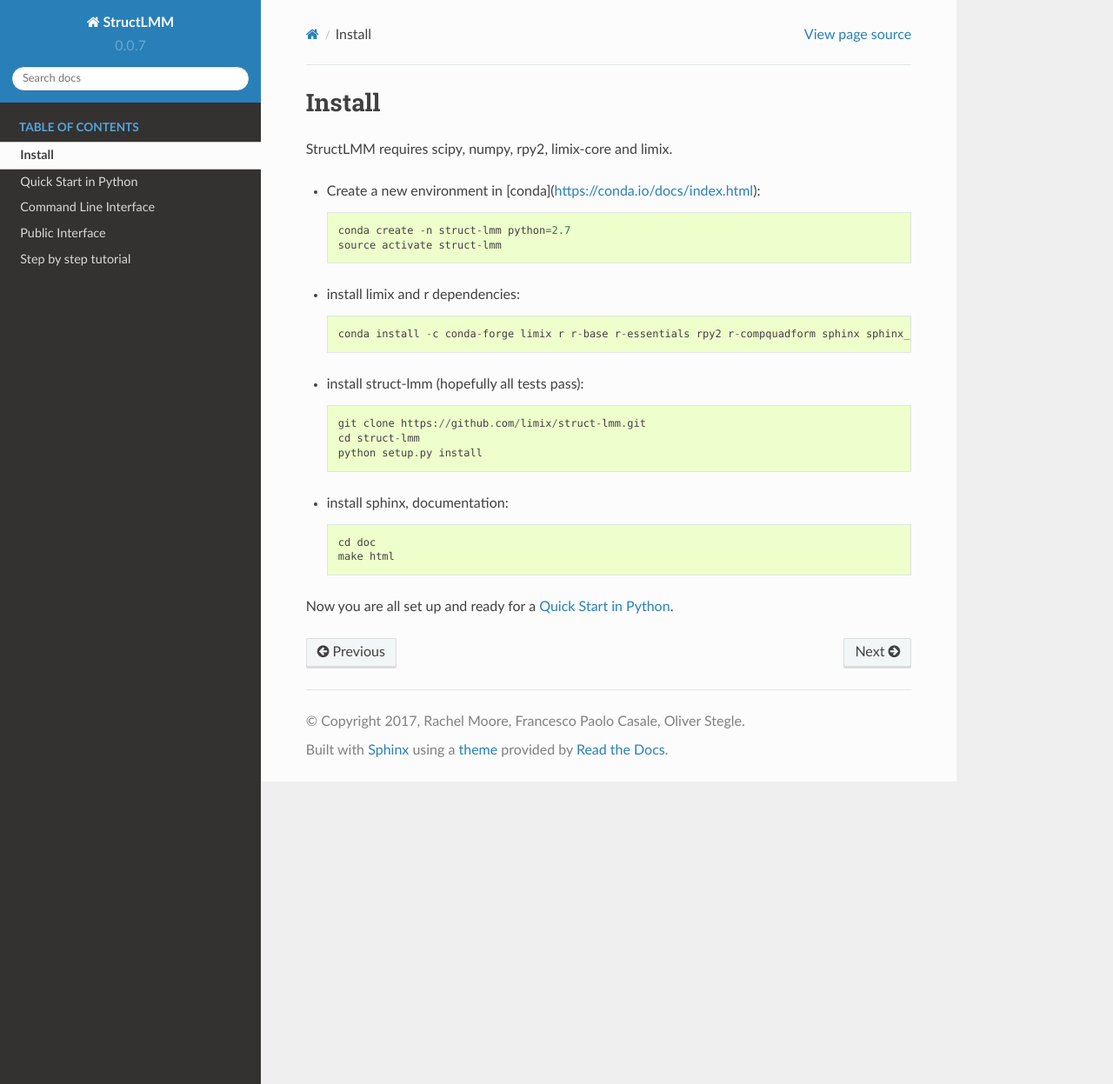
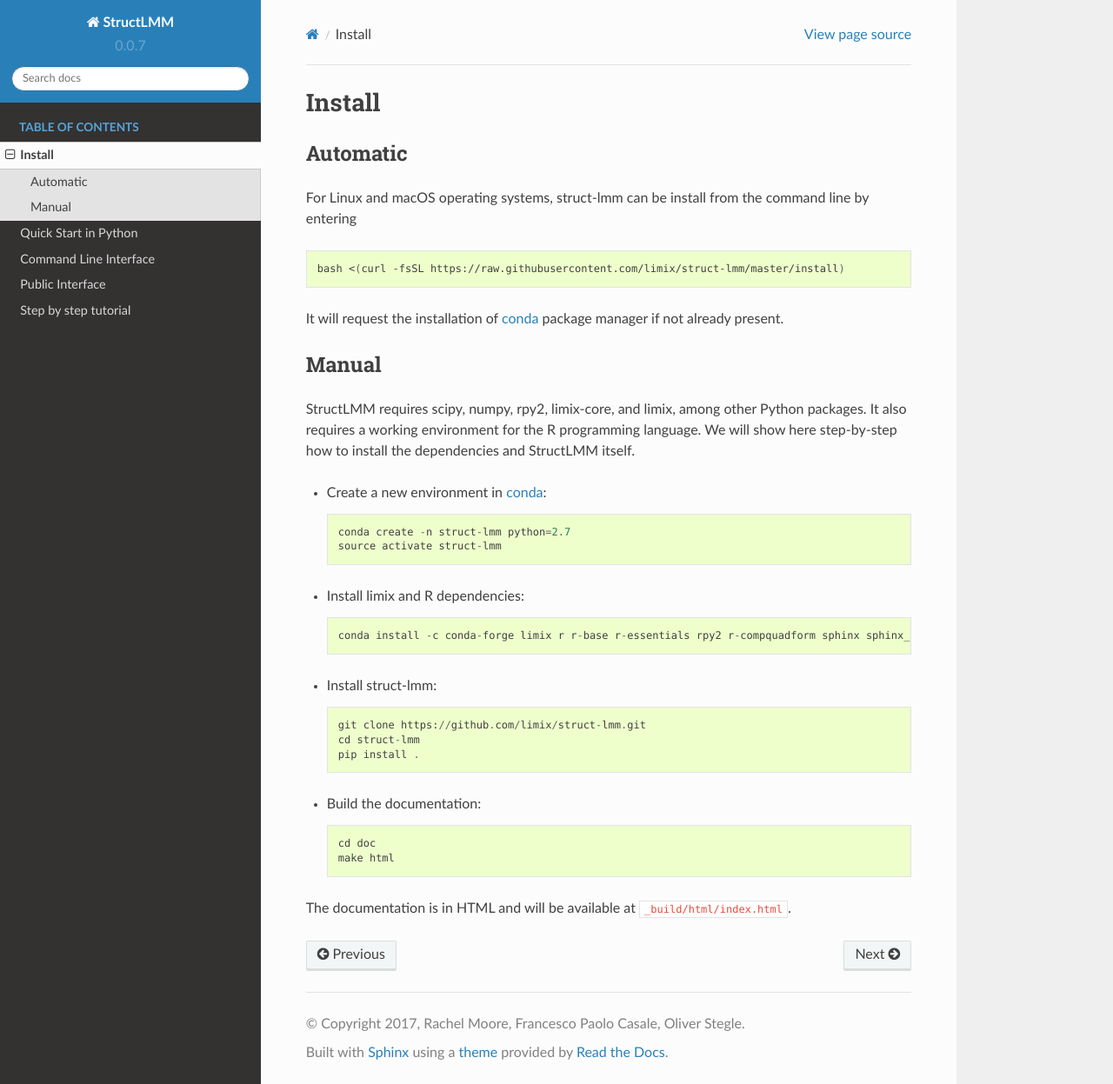
Before and after one commit to limix/struct-lmm, a Sphinx documentation site: the page built from doc/install.rst, in a window 1280 px wide and 1247 px high. Shown: the whole window at 87% size. Built offline with Sphinx 7.4.7 and the Read the Docs theme 2.0.0, drawn with Linux system fonts in a browser that asks for light colours.

Commit message:
Manual vs Automatic installation

```diff
--- a/doc/install.rst
+++ b/doc/install.rst
@@ -2,26 +2,49 @@
 Install
 *******
 
-StructLMM requires scipy, numpy, rpy2, limix-core and limix.
+Automatic
+^^^^^^^^^
 
-* Create a new environment in [conda](https://conda.io/docs/index.html)::
+For Linux and macOS operating systems, struct-lmm can be install from the
+command line by entering
+
+.. code-block:: bash
+
+    bash <(curl -fsSL https://raw.githubusercontent.com/limix/struct-lmm/master/install)
+
+It will request the installation of conda_ package manager if
+not already present.
+
+Manual
+^^^^^^
+
+StructLMM requires scipy, numpy, rpy2, limix-core, and limix, among other
+Python packages.
+It also requires a working environment for the R programming language.
+We will show here step-by-step  how to install the dependencies and StructLMM
+itself.
+
+* Create a new environment in conda_::
 
     conda create -n struct-lmm python=2.7
     source activate struct-lmm
 
-* install limix and r dependencies::
+* Install limix and R dependencies::
 
     conda install -c conda-forge limix r r-base r-essentials rpy2 r-compquadform sphinx sphinx_rtd_theme
 
-* install struct-lmm (hopefully all tests pass)::
+* Install struct-lmm::
 
     git clone https://github.com/limix/struct-lmm.git
     cd struct-lmm
-    python setup.py install
+    pip install .
 
-* install sphinx, documentation::
+* Build the documentation::
 
     cd doc
     make html
 
-Now you are all set up and ready for a :ref:`python`.
+The documentation is in HTML and will be available at
+``_build/html/index.html``.
+
+.. _conda: https://conda.io
```
